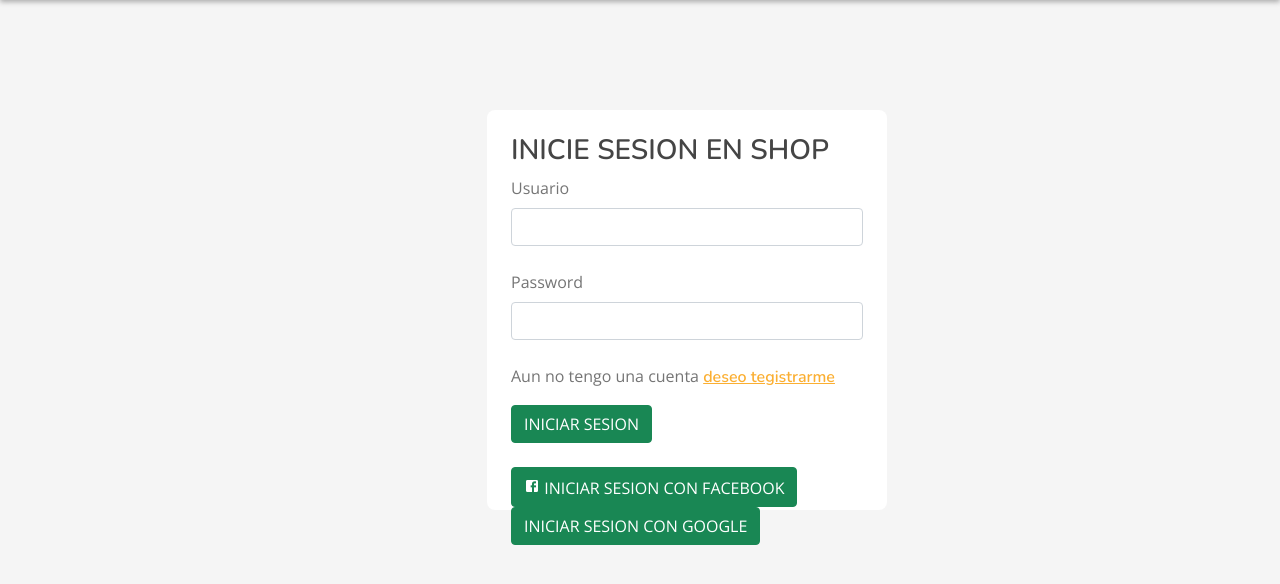
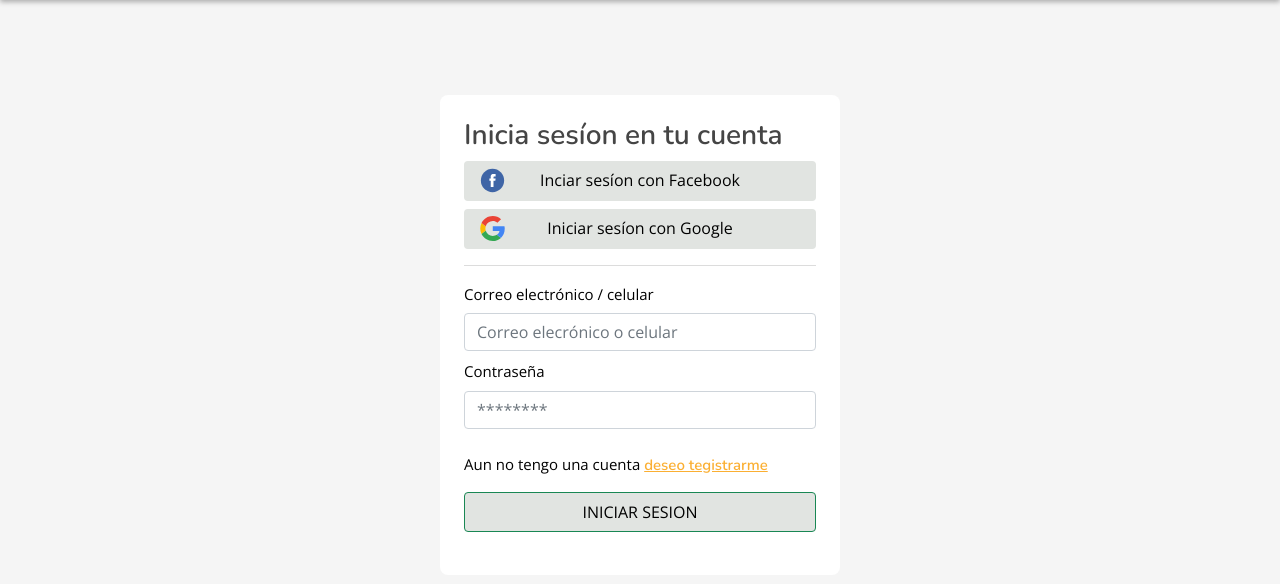
Before and after one commit to Gysmoy/shop, a PHP site: page /assets/html/login.html in a window 1280 px wide. Shown: the part 65-649 px from the top of the page. Run offline with PHP 8.4, Linux system fonts and the light colour scheme; some libraries are stand-ins or nearby versions.

Commit message:
anonymous

```diff
--- a/assets/css/login.css
+++ b/assets/css/login.css
@@ -2,19 +2,37 @@ body{
     background-color: rgb(245, 245, 245);
 }
 
-.conenedor-form{
-  background-color: white;
-    border-radius: 8px;
-    position: relative;
-    width: 400px;
-    height: 400px;
+.label-form-login{
+    color: black;
+    font-size: 15px;
 }
 
 .conenedor-form{
 
-    /* centrar vertical y horizontalmente */
+    background-color: white;
+    border-radius: 8px;
+    position: relative;
+    width: 400px;
+    height: 480px;
     position: absolute;
-    top: 25%;
-    left: 40%;
-    margin: -25px 0 0 -25px;
+    top: 50%;
+    left: 50%;
+    transform: translate(-50% , -50%);
 }
+
+.init-session-btn {
+    background-color: rgb(225, 228, 225);;
+    padding-bottom: -10px;
+    height: 40px;
+    width: 100%;
+    color:rgb(0, 0, 0);
+    font-size: medium;
+}
+
+
+.icon-init-session{
+    margin-left: -40%;
+    position: absolute;
+    color: rgb(255, 255, 255);
+    height: 25px;
+}
--- a/assets/html/login.html
+++ b/assets/html/login.html
@@ -53,30 +53,37 @@
     <div class="conenedor-form" >
 
       <form class="p-4">
-        <h3>INICIE SESION EN SHOP</h3>
-        <div class="mb-4">
-          <label class="form-label" for="">Usuario</label>
-          <input class="form-control" type="text">
+        <div class="mb-2">
+          <h3>Inicia sesíon en tu cuenta</h3>
+        </div>
+
+        <div class="mb-2">
+          <button id="init-session-facebook" class="btn init-session-btn"> <img src="../img/facebook_icon-icons.svg "  class=" icon-init-session" alt="icon facebook"> <p class="text-init-facebook">Inciar sesíon con Facebook</p></button>
+        </div>
+        <div>
+          <button id="init-session-google" class="btn init-session-btn"> <img src="../img/google_icon-icons.svg"  class=" icon-init-session" alt="icon google"> <p class="text-init-google">Iniciar sesíon con Google</p></button>
+        </div>
+
+        <hr>
+        <div class="mb-2 mt-3">
+          <label class="form-label label-form-login" for="">Correo electrónico / celular</label>
+          <input id="user" class="form-control" type="text" placeholder="Correo elecrónico o celular">
         </div>
         <div class="mb-4">
-          <label class="form-label" for="">Password</label>
-          <input class="form-control" type="text">
+          <label class="form-label label-form-login" for="">Contraseña</label>
+          <input id="pass" class="form-control" type="password" placeholder="********">
         </div>
-        <div class="">
+        <div class="label-form-login">
           <p>Aun no tengo una cuenta <a href="#">deseo tegistrarme</a></p>
 
         </div>
 
         <div class="mb-4">
-          <button class="btn btn-success">INICIAR SESION</button>
+          <button class="btn btn-success init-session-btn">INICIAR SESION</button>
         </div>
         <div>
-          <div>
-            <button class="btn btn-success"><i class="mdi mdi-facebook-box"></i> INICIAR SESION CON FACEBOOK</button>
-          </div>
-          <div>
-            <button class="btn btn-success">INICIAR SESION CON GOOGLE</button>
-          </div>
+
+
         </div>
 
       </form>
```
Also changed, not shown: assets/img/facebook_icon-icons.svg (added), assets/img/google_icon-icons.svg (added).
